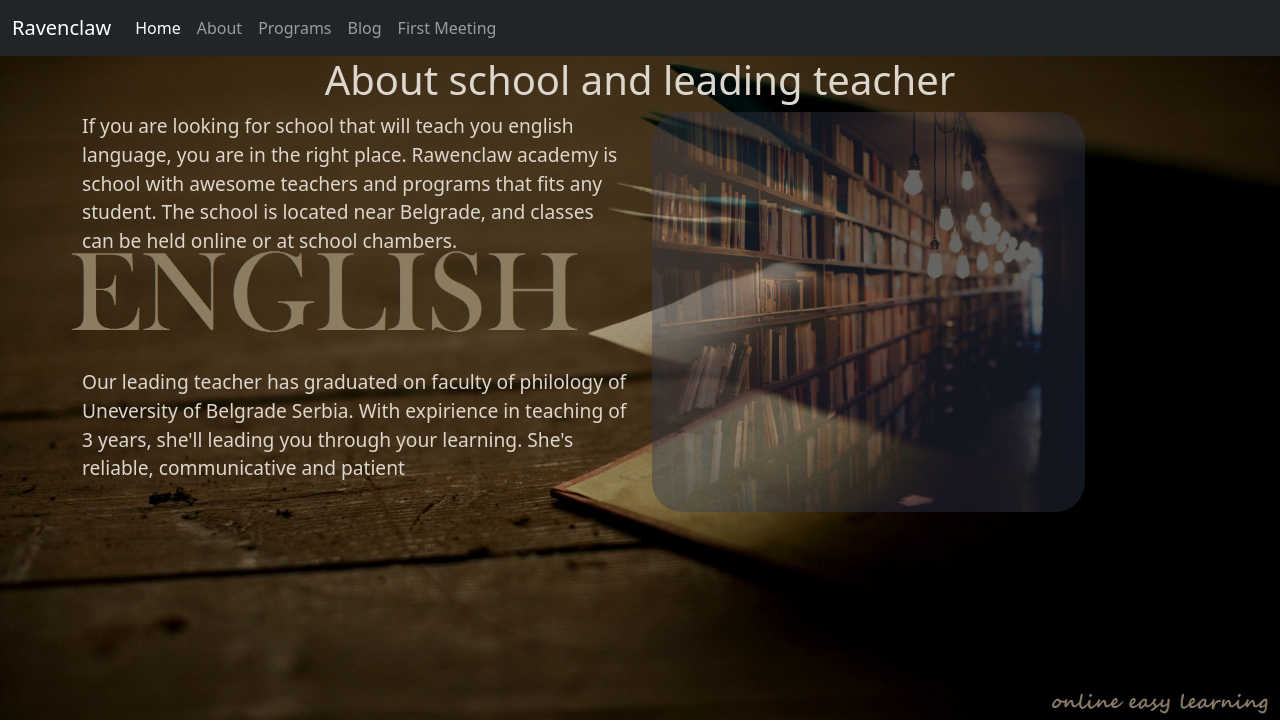
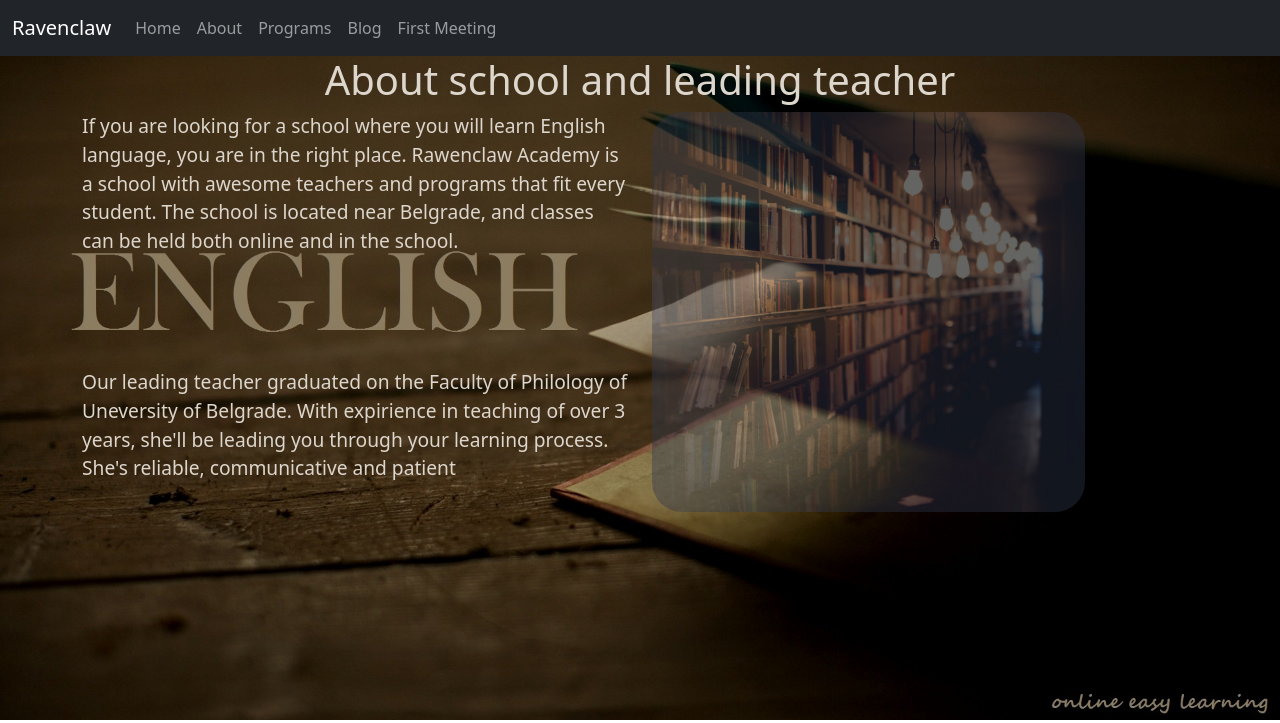
Before and after one commit to ringomag/skolaProject, a Django app: page /about/ in a window 1280 px wide. Shown: the top 723 px of the page. Run offline with Django 3.2, Linux system fonts and the light colour scheme.

Commit message:
fixed gramatical errors

```diff
--- a/skola/templates/about.html
+++ b/skola/templates/about.html
@@ -12,13 +12,13 @@
 <div class='row'>
 
     <div class="col">
-        <p class="about">If you are looking for school that will teach you english language, you are in the right place.
-            Rawenclaw academy is school with awesome teachers and programs that fits any student.
-            The school is located near Belgrade, and classes can be held online or at school chambers.
+        <p class="about">If you are looking for a school where you will learn English language, you are in the right place.
+            Rawenclaw Academy is a school with awesome teachers and programs that fit every student.
+            The school is located near Belgrade, and classes can be held both online and in the school.
         </p>
         <br><br><br><br>
-        <div class="about">Our leading teacher has graduated on faculty of philology of Uneversity of Belgrade Serbia.
-            With expirience in teaching of 3 years, she'll leading you through your learning.
+        <div class="about">Our leading teacher graduated on the Faculty of Philology of Uneversity of Belgrade.
+            With expirience in teaching of over 3 years, she'll be leading you through your learning process.
         She's reliable, communicative and patient</div>
     </div>
 
--- a/skola/templates/base.html
+++ b/skola/templates/base.html
@@ -19,7 +19,7 @@
           </button>
           <div class="collapse navbar-collapse" id="navbarNavAltMarkup">
             <div class="navbar-nav">
-              <a class="nav-link active" aria-current="page" href="{% url 'index' %}">Home</a>
+              <a class="nav-link" href="{% url 'index' %}">Home</a>
               <a class="nav-link" href="{% url 'about' %}">About</a>
               <a class="nav-link" href="{% url 'programs' %}">Programs</a>
               <a class="nav-link" href="{% url 'blog' %}">Blog</a>
--- a/skola/templates/index.html
+++ b/skola/templates/index.html
@@ -6,7 +6,7 @@
 
 {% block heading %}
 <br><br>
-<h1 style="color:#ddd6cc">Dobro dosli u Ravenclaw</h1>
+<h1 style="color:#ddd6cc">Welcome to Ravenclaw Academy</h1>
 <h4 style="color:#ddd6cc">Stop making excuses and start learning</h4>
 <br>
 <div class="row">
```
